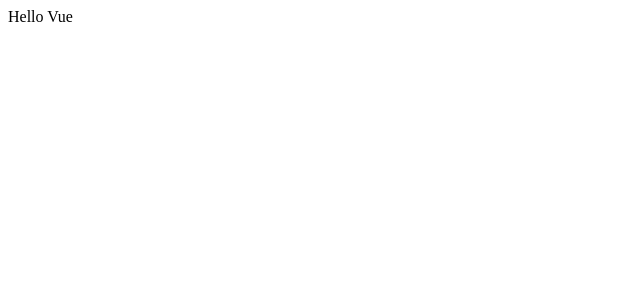
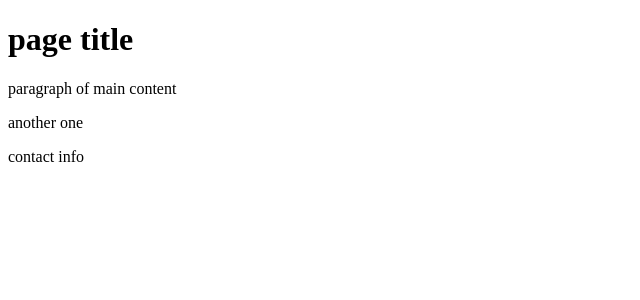
Before and after one commit to lilianam37/learn-vue-3-with-bingyang, a Vue app: page / in a window 1280 px wide. Shown: the top 300 px of the page, without its empty margins (0-640 px from the left). Built offline with nearby package versions, Linux system fonts and the light colour scheme.

Commit message:
named slots

```diff
--- a/src/App.vue
+++ b/src/App.vue
@@ -1,13 +1,20 @@
 <template>
-  <div>
-    Hello Vue
-  </div>
+  <BaseLayout>
+    <template #header>
+      <h1>page title</h1>
+    </template>
+    <template #main>
+      <p>paragraph of main content</p>
+      <p>another one</p>
+    </template>
+    <template #footer>
+      <p>contact info</p>
+    </template>
+  </BaseLayout>
 </template>
 
 <script setup>
-
+import BaseLayout from './BaseLayout.vue'
 </script>
 
-<style lang="scss" scoped>
-
-</style>
+<style lang="scss" scoped></style>
--- /dev/null
+++ b/src/BaseLayout.vue
@@ -0,0 +1,17 @@
+<template>
+  <div>
+    <header>
+      <slot name="header"></slot>
+    </header>
+    <main>
+      <slot name="main"></slot>
+    </main>
+    <footer>
+      <slot name="footer"></slot>
+    </footer>
+  </div>
+</template>
+
+<script setup></script>
+
+<style scoped></style>
```
